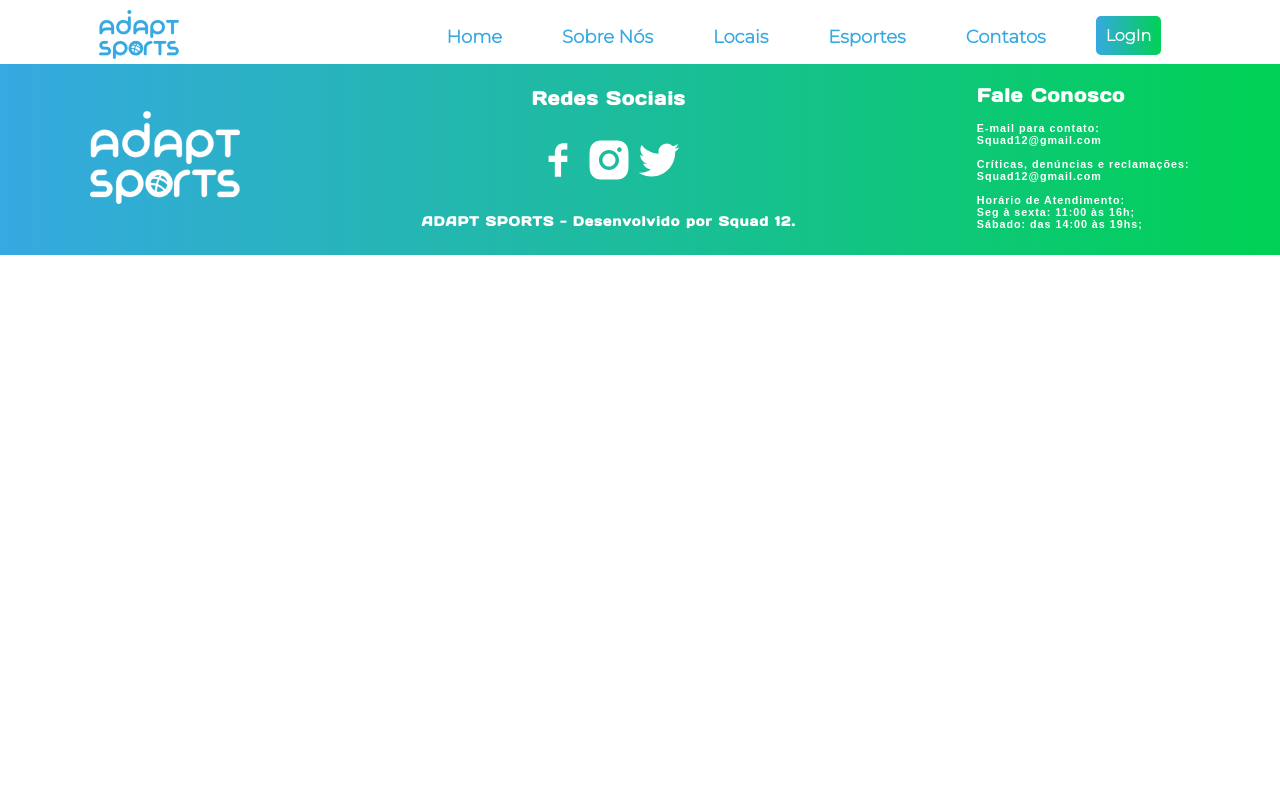
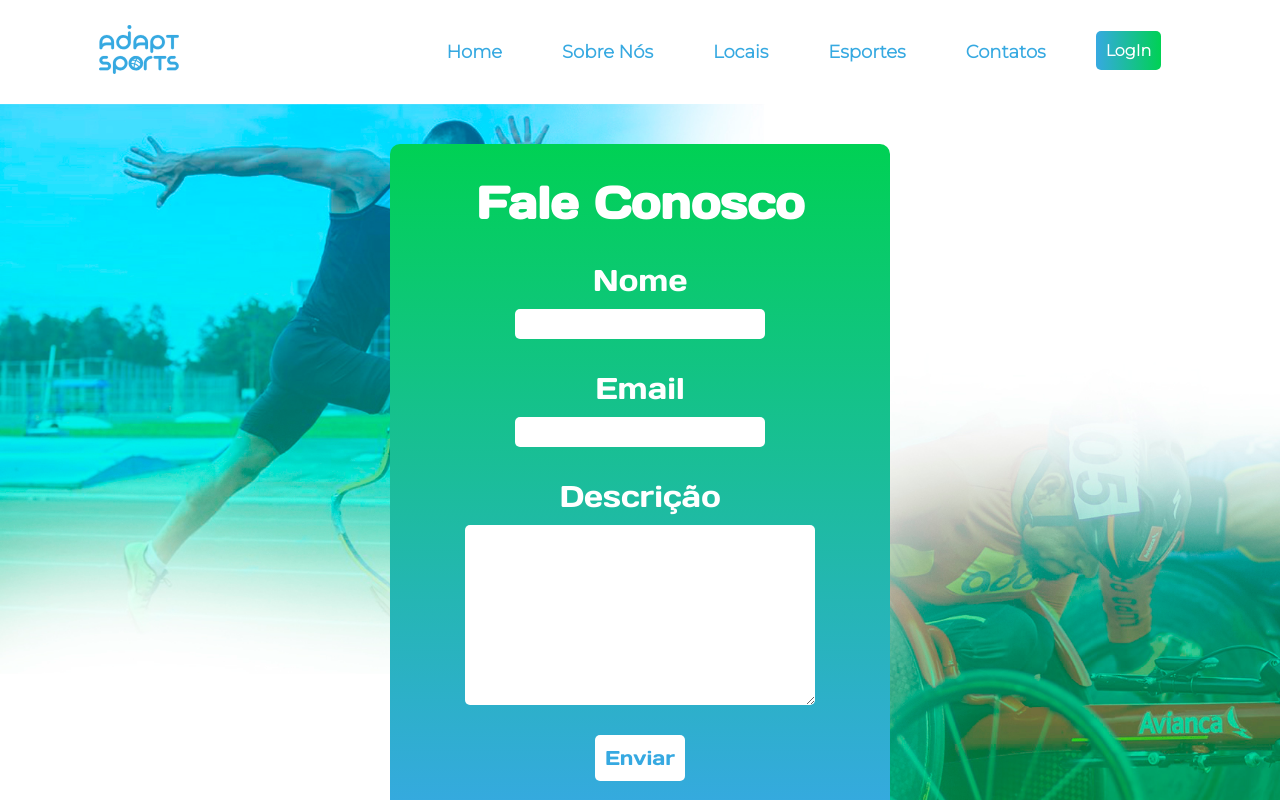
Before and after one commit to Apolock33/ProjetoFinal-Parte3-EntregaFinal, a React (Create React App) app in the folder adaptsports-front-end/: page /contatos in a window 1280 px wide. Shown: the top 800 px of the page. Built offline with nearby package versions, Linux system fonts and the light colour scheme.

Commit message:
Pagina Contatos Finalizada Com Requisições

```diff
--- a/adaptsports-front-end/package.json
+++ b/adaptsports-front-end/package.json
@@ -11,6 +11,7 @@
     "@testing-library/jest-dom": "^5.16.2",
     "@testing-library/react": "^12.1.3",
     "@testing-library/user-event": "^13.5.0",
+    "axios": "^0.26.1",
     "react": "^17.0.2",
     "react-dom": "^17.0.2",
     "react-icons": "^4.3.1",
--- a/adaptsports-front-end/src/Components/CardLocais/Card.js
+++ b/adaptsports-front-end/src/Components/CardLocais/Card.js
@@ -8,8 +8,8 @@ export default function Card(props) {
                 <div className='card centralizacao'>
                     <img src={props.imagem} alt='CardImg' />
                     <div className='info'>
-                        <h1>{props.nome}</h1>
-                        <h3>{props.cidade} - {props.estado}</h3>
+                        <h3>{props.nome}</h3>
+                        <h5>{props.cidade} - {props.estado}</h5>
                         <button>Saiba Mais</button>
                     </div>
                 </div>
--- a/adaptsports-front-end/src/Components/CardLocais/CardLocais.css
+++ b/adaptsports-front-end/src/Components/CardLocais/CardLocais.css
@@ -30,7 +30,7 @@
   align-items: center;
   box-shadow: 0px 7px 10px rgba(0, 0, 0, 0.5);
   transition: 0.5s ease-in-out;
-  font-family: "organo";
+  font-family: "daysone";
   font-size: 20px;
   text-align: center;
 }
@@ -105,9 +105,9 @@
   opacity: 1;
   transform: translateY(0px);
 }
-.card .info h1 {
-  font-family: "organo";
-  margin: 0;
+.card .info h3 {
+  font-family: "daysone";
+  margin:-50px 0 -10px 0;
 }
 .card .info p {
   font-family: Montserrat, sans-serif;
--- a/adaptsports-front-end/src/Components/NavBar/Navbar.css
+++ b/adaptsports-front-end/src/Components/NavBar/Navbar.css
@@ -6,7 +6,7 @@
 .navBarApp {
   display: flex;
   justify-content: space-around;
-  padding: 10px 0 0 0;
+  padding: 25px 0;
   background-color: #fff;
 }
 
--- a/adaptsports-front-end/src/Pages/Contatos/Contatos.css
+++ b/adaptsports-front-end/src/Pages/Contatos/Contatos.css
@@ -0,0 +1,74 @@
+.contatosContainer {
+  background-image: url("../../Assets/Img/imgContatos.jpg");
+  background-size: cover;
+  height: 100vh;
+  width: 100%;
+}
+
+.contatosContainer form {
+  display: flex;
+  justify-content: center;
+  align-items: center;
+}
+
+.formularioContainer {
+  background: linear-gradient(to top, #36a9e1, #00d154);
+  height: 670px;
+  width: 500px;
+  border-radius: 10px;
+  margin-top: 40px;
+}
+
+.formularioContainer h1 {
+  margin: 30px;
+  text-align: center;
+  font-family: "daysone";
+  font-size: 45px;
+  color: #fff;
+}
+
+.formulario {
+  display: flex;
+  flex-direction: column;
+  justify-content: center;
+  align-items: center;
+}
+
+.label-input {
+  display: flex;
+  flex-direction: column;
+  justify-content: center;
+  align-items: center;
+}
+
+.label-input label {
+  font-family: "daysone";
+  font-size: 30px;
+  color: #fff;
+  margin:0 0 10px;
+}
+
+.label-input input {
+  border: none;
+  border-radius: 5px;
+  width: 250px;
+  height: 30px;
+  margin: 0 0px 30px 0;
+}
+.label-input textarea {
+  border: none;
+  border-radius: 5px;
+  width: 350px;
+  height: 180px;
+  margin: 0 0px 30px 0;
+}
+
+.botaoEnviar{
+    border: none;
+    padding: 10px;
+    border-radius: 5px;
+    font-family: 'daysone';
+    font-size:20px;
+    background-color: #fff;
+    color:#36a9e1;
+}
--- a/adaptsports-front-end/src/Pages/Contatos/index.js
+++ b/adaptsports-front-end/src/Pages/Contatos/index.js
@@ -1,10 +1,45 @@
-import React from 'react';
+import React, { useRef } from 'react';
 import './Contatos.css'
+import api from '../../Services/api'
 
 export default function Contatos() {
- return (
-   <div>
+  const nome = useRef()
+  const email = useRef()
+  const descricao = useRef()
 
-   </div>
- );
+  function Contato(){
+    api.post('/contat', {
+      nome: nome.current.value,
+      email: email.current.value,
+      descricao: descricao.current.value
+    }).then(() => window.location.reload())
+      .catch(err => console.log(err));
+  }
+
+  return (
+    <div>
+      <div className="contatosContainer">
+        <form onSubmit={Contato}>
+          <div className="formularioContainer">
+            <h1>Fale Conosco</h1>
+            <div className="formulario">
+              <div className="label-input">
+                <label>Nome</label>
+                <input type="text" className="nomeInput" ref={nome}/>
+              </div>
+              <div className="label-input">
+                <label>Email</label>
+                <input type="email" className="emailInput" ref={email}/>
+              </div>
+              <div className="label-input">
+                <label>Descrição</label>
+                <textarea type="text" className="descricaoInput" ref={descricao} />
+              </div>
+              <button type="submit" className="botaoEnviar">Enviar</button>
+            </div>
+          </div>
+        </form>
+      </div>
+    </div>
+  );
 }
--- a/adaptsports-front-end/src/Pages/Home/Home.css
+++ b/adaptsports-front-end/src/Pages/Home/Home.css
@@ -1,3 +1,46 @@
+@media (min-width: 651px) {
+  .Texto1Home {
+    display: flex;
+    flex-direction: column;
+    align-items: center;
+    margin: 0 30px;
+  }
+  .Texto1Home h3 {
+    font-family: "daysone";
+    color: #36a9e1;
+    margin-bottom: 0;
+    font-size: 30px;
+  }
+  .Texto1Home p {
+    font-family: Montserrat, sans-serif;
+    text-align: center;
+    max-width: 450px;
+    color: #36a9e1;
+  }
+
+  .Texto2Home {
+    display: flex;
+    flex-direction: column;
+    align-items: center;
+    color: #00d154;
+    margin: 0 30px;
+  }
+  .Texto2Home h3 {
+    font-family: "daysone";
+    margin-bottom: 0;
+    font-size: 30px;
+  }
+  .Texto2Home p {
+    font-family: Montserrat, sans-serif;
+    text-align: center;
+    max-width: 450px;
+  }
+  .CardsHomeContainer {
+    display: flex;
+    flex-direction: column;
+    margin-bottom: 50px;
+  }
+}
 @media (max-width: 900px) {
   .Texto1Home {
     display: flex;
@@ -62,6 +105,7 @@
     margin-bottom: 0;
     font-size: 30px;
   }
+
   .Texto1Home p {
     font-family: Montserrat, sans-serif;
     text-align: end;
--- a/adaptsports-front-end/src/Pages/Locais/Locais.css
+++ b/adaptsports-front-end/src/Pages/Locais/Locais.css
@@ -92,7 +92,6 @@
     text-align: center;
     font-family: Montserrat;
     color: #00d154;
-    margin-bottom:50px;
   }
   .cards {
     margin-bottom: 50px;
--- a/adaptsports-front-end/src/Pages/Locais/index.js
+++ b/adaptsports-front-end/src/Pages/Locais/index.js
@@ -1,10 +1,18 @@
-import React from 'react';
+import React, { useEffect, useState } from 'react';
 import Card from '../../Components/CardLocais/Card'
-import imgCard from '../../Assets/Img/BasqueteAdaptado.jpg'
 import './Locais.css'
+import api from '../../Services/api';
 
 export default function Locais() {
 
+  const [locais, setLocais] = useState([])
+
+  useEffect(() => {
+    api.get('/locais').then(({ data }) => {
+      setLocais(data);
+    })
+  }, []);
+  console.log(locais)
 
 
   return (
@@ -13,27 +21,20 @@ export default function Locais() {
         <h3>Locais</h3>
         <p>Aqui você pode checar todos os locais para pratica adaptada de atividade física, basta clicar nos cards para ver suas informações mais detalhadas. Ah! E não esqueça de avaliar!</p>
       </div>
+
       <div className='cards'>
-        <div className='cardContainer'>
-          <Card
-            imagem={imgCard}
-            nome='Add'
-            cidade='sp'
-            estado='sp'
-          /><br/>
+        {locais.map((local) => (
+          <div className='cardContainer' key={local.id}>
+            <Card
+              imagem={local.imagem}
+              nome={local.nome}
+              cidade={local.cidade}
+              estado={local.estado}
+            /><br />
+          </div>
+        ))}
+      </div>
 
-        </div>
-        <div className='cardContainer'>
-          <Card
-            imagem={imgCard}
-            nome=''
-            cidade=''
-            estado=''
-            /><br />
-
-        </div>
-
-      </div>
     </section>
 
   );
```
Also changed, not shown: adaptsports-front-end/src/Assets/Img/imgContatos.jpg, 1 other file (tests, documents, lock files or other folders).
